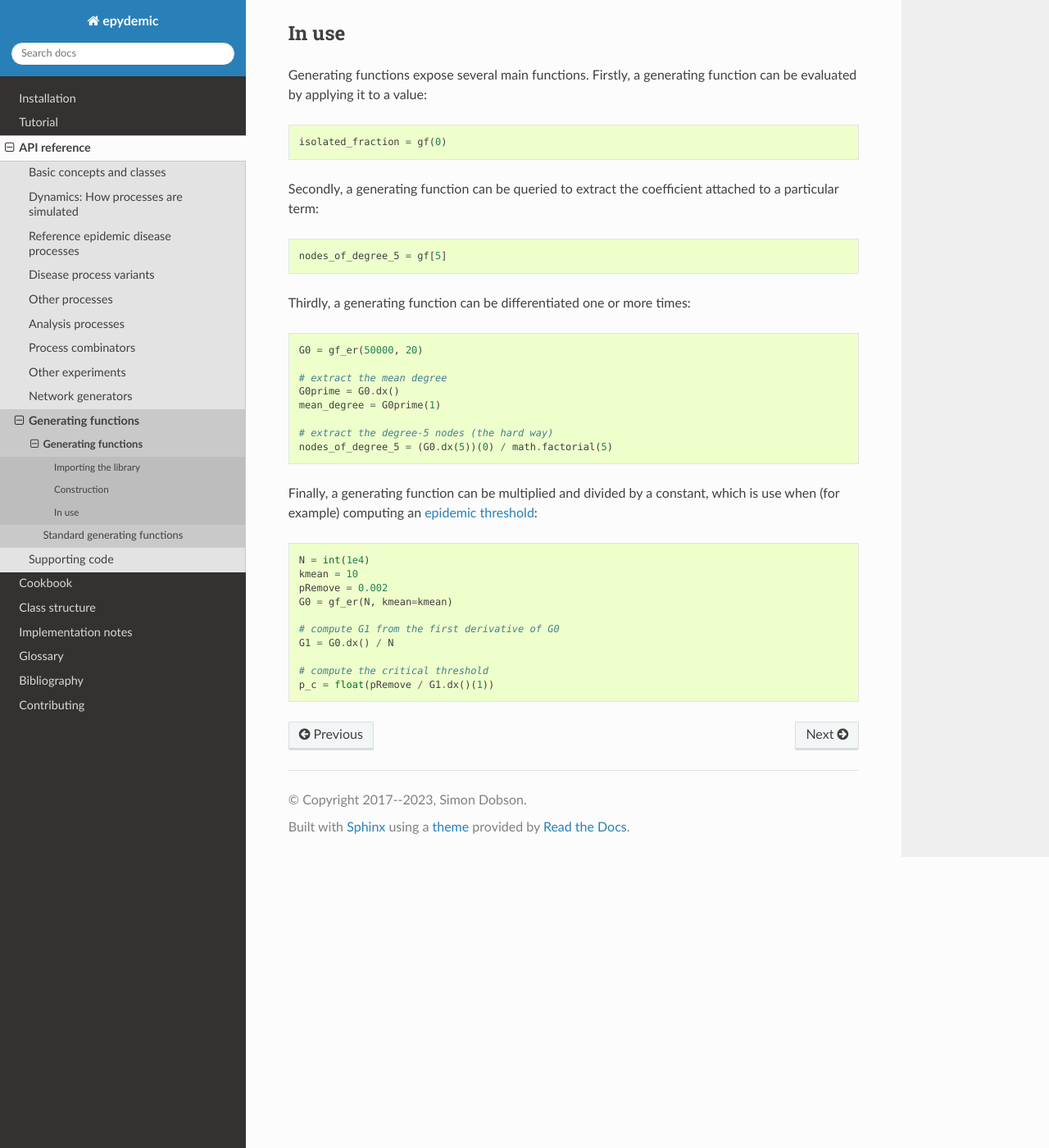
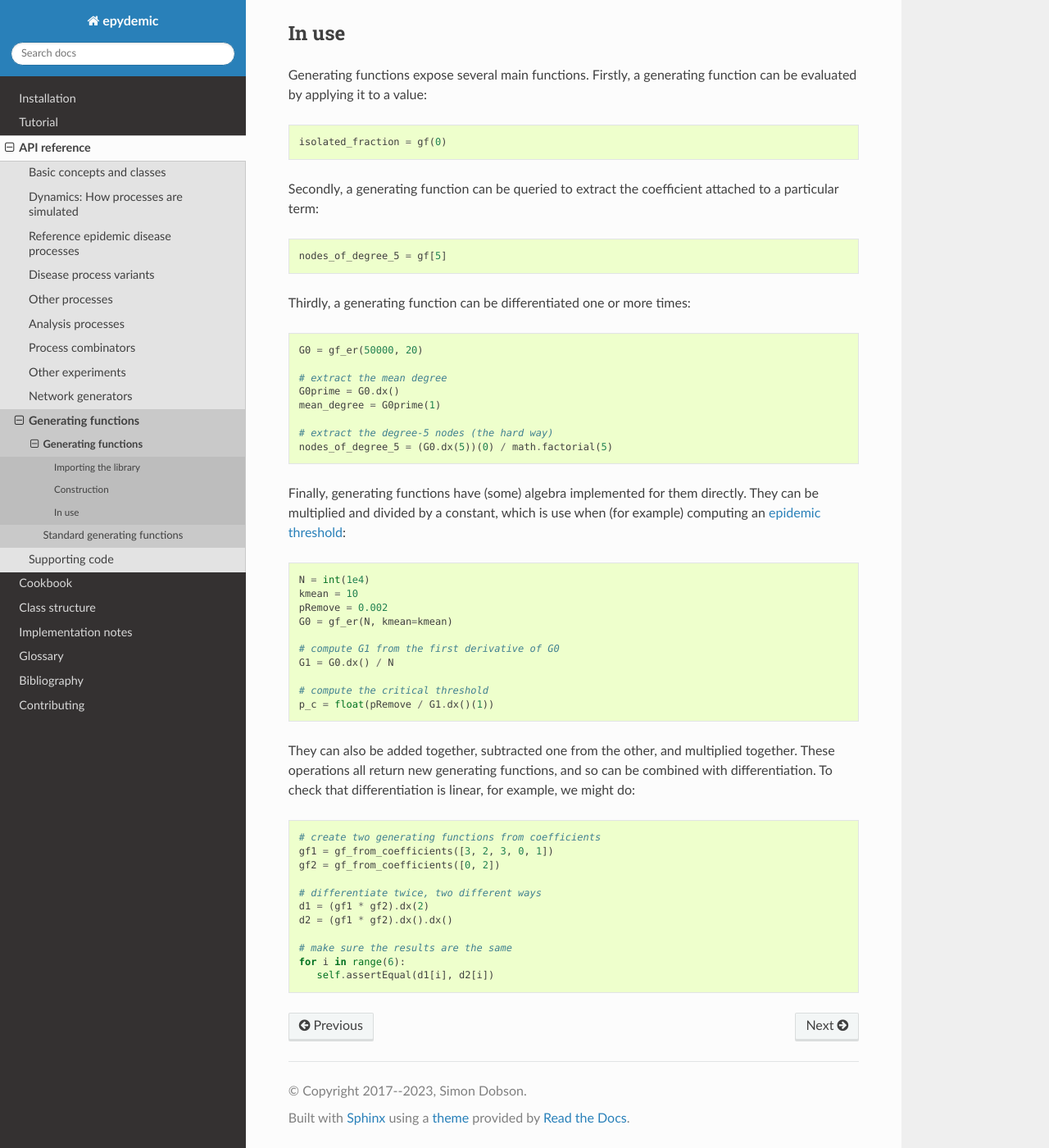
Before and after one commit to simoninireland/epydemic, a Sphinx documentation site: the page built from doc/gf.rst, in a window 1280 px wide and 1400 px high, scrolled down 1439 px. Shown: the whole window at 82% size. Built offline with Sphinx 7.4.7 and the Read the Docs theme 2.0.0, drawn with Linux system fonts in a browser that asks for light colours.

Commit message:
Added description of algebra

```diff
--- a/doc/gf.rst
+++ b/doc/gf.rst
@@ -88,9 +88,9 @@ times:
    # extract the degree-5 nodes (the hard way)
    nodes_of_degree_5 = (G0.dx(5))(0) / math.factorial(5)
 
-Finally, a generating function can be multiplied and divided by a
-constant, which is use when (for example) computing an :term:`epidemic
-threshold`:
+Finally, generating functions have (some) algebra implemented for them
+directly. They can be multiplied and divided by a constant, which is
+use when (for example) computing an :term:`epidemic threshold`:
 
 .. code-block:: python
 
@@ -104,3 +104,22 @@ threshold`:
 
    # compute the critical threshold
    p_c = float(pRemove / G1.dx()(1))
+
+They can also be added together, subtracted one from the other, and
+multiplied together. These operations all return new generating
+functions, and so can be combined with differentiation. To check that
+differentiation is linear, for example, we might do:
+
+.. code-block:: python
+
+   # create two generating functions from coefficients
+   gf1 = gf_from_coefficients([3, 2, 3, 0, 1])
+   gf2 = gf_from_coefficients([0, 2])
+
+   # differentiate twice, two different ways
+   d1 = (gf1 * gf2).dx(2)
+   d2 = (gf1 * gf2).dx().dx()
+
+   # make sure the results are the same
+   for i in range(6):
+      self.assertEqual(d1[i], d2[i])
```
